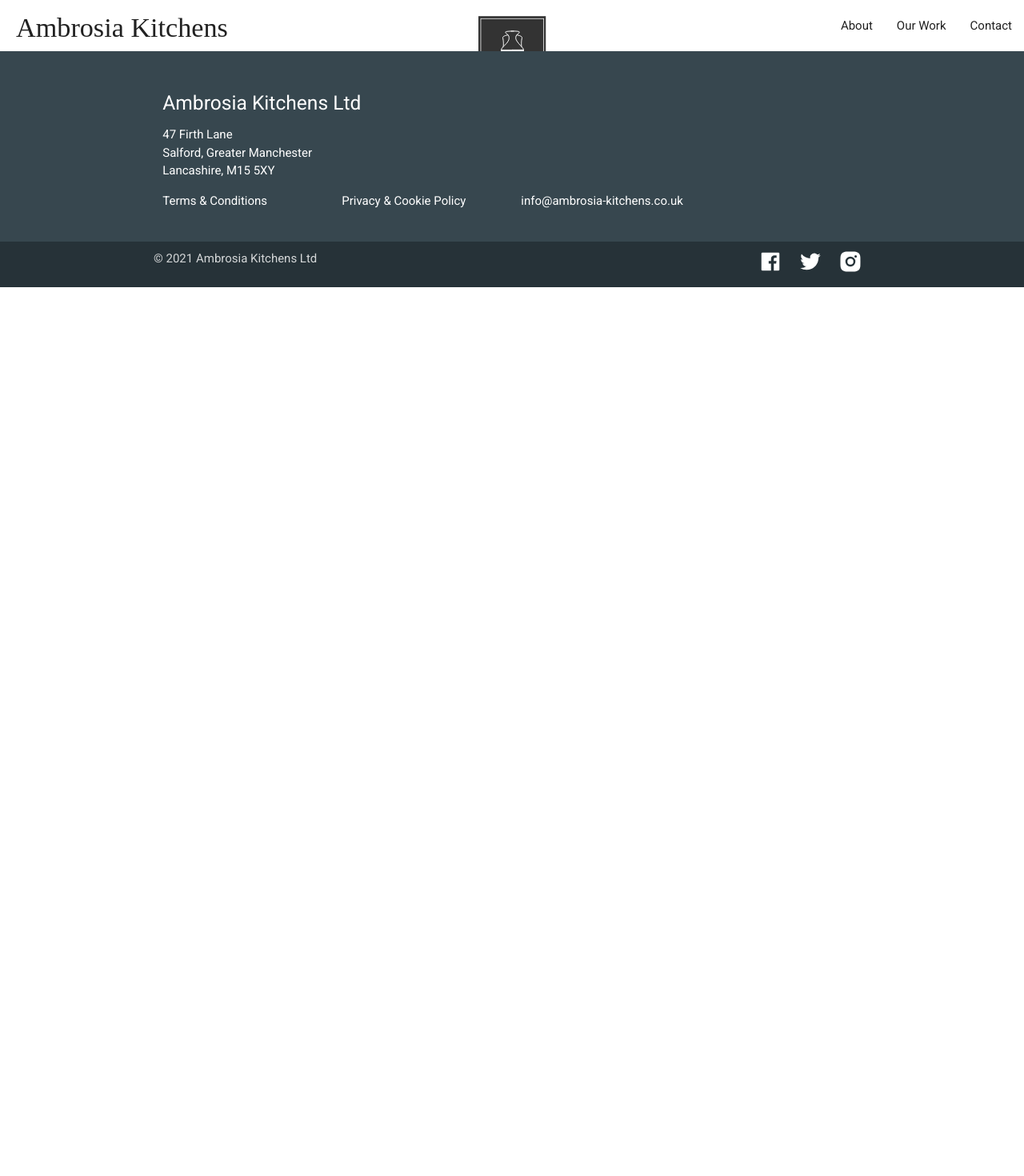
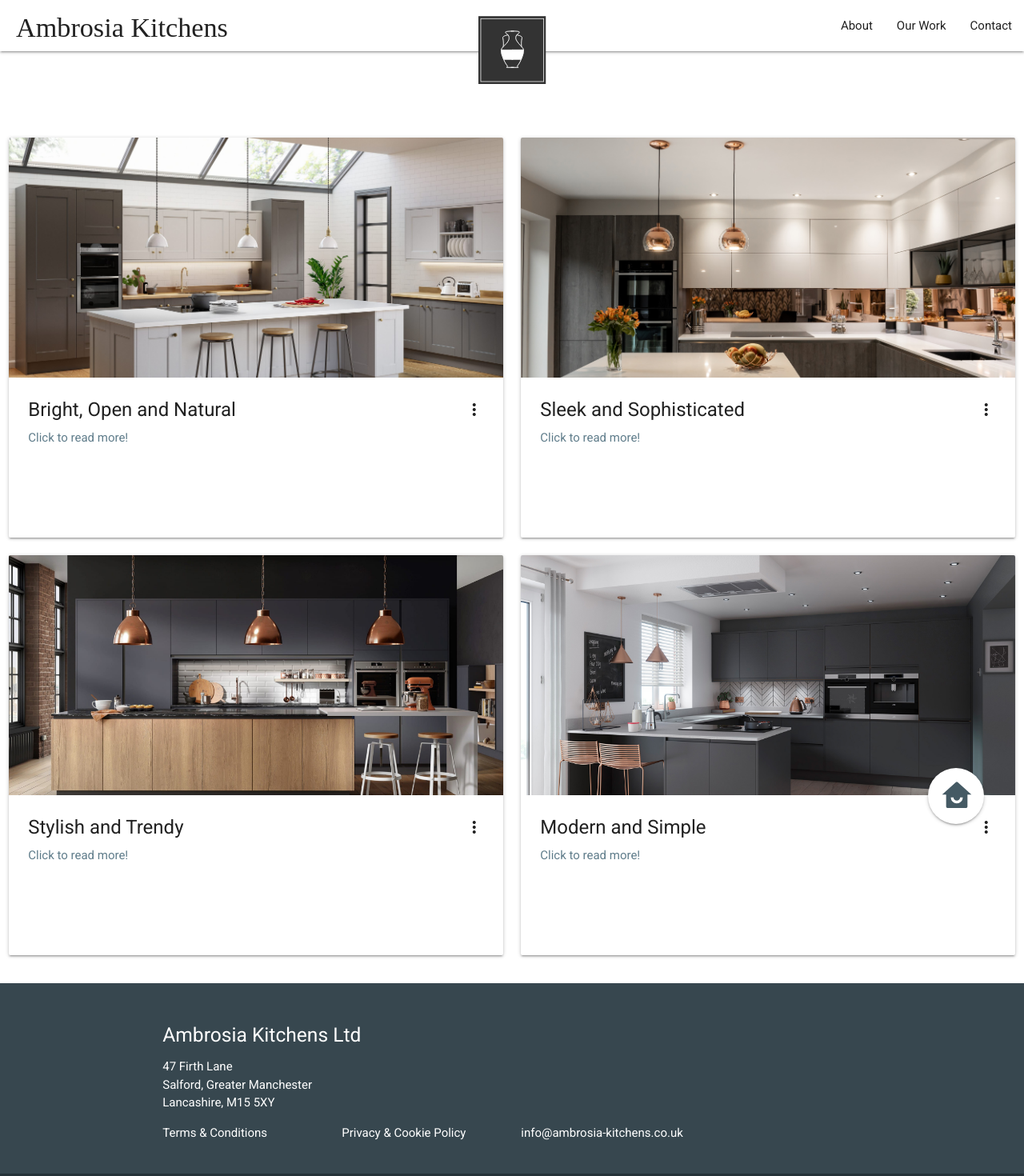
Before and after one commit to PhilwithoneL/ambrosia-kitchens, a React (Create React App) app: page /OurWork in a window 1280 px wide. Shown: the top 1470 px of the page at 80% size. Before the commit the page ends 1080 px from the top, so only its background shows below. Built offline with nearby package versions, Linux system fonts and the light colour scheme; a web font is replaced by a local one.

Commit message:
V0.12 Our Work Page creation
- Added cards for each example of work

```diff
--- a/src/App.js
+++ b/src/App.js
@@ -15,6 +15,7 @@ function App() {
     <Router>
       <div>
         <NavBar />
+
         <Switch>
 
           <Route path = "/" exact component = { Welcome } />
@@ -22,9 +23,9 @@ function App() {
           <Route path="/OurWork" component= { OurWork } />
           <Contact path= "/Contact" component= { Contact } />
 
-          </Switch>
+        </Switch>
 
-          <Footer />
+         <Footer />
       </div>
     </Router>
 
--- a/src/components/About.js
+++ b/src/components/About.js
@@ -32,7 +32,7 @@ const About = () => {
 
             <div  class="section white about-message">
               <div class="row container" data-aos="fade-right" data-aos-duration="750">
-              <h2 class="header black-text" >About us</h2>
+              <h3 class="header black-text" >About us</h3>
                 <p class="black-text">
                   <p>Ambrosia kitchens are designed by us and handmade in our own factory by skilled craftsmen. Every one of our customers is different and so are the kitchens we design for them, from the worktops to the exquisite detailing on the drawer fronts.</p>
 
@@ -49,7 +49,7 @@ const About = () => {
             </div>
 
             <div  class="section white about-process">
-              <div class="row container" data-aos="fade-right" data-aos-duration="750">
+              <div class="row container" data-aos="fade-left" data-aos-duration="750">
               <h4 class="header black-text text-flow" >The 3 step process</h4>
                 <div className ="section"></div>
 
--- a/src/components/Contact.js
+++ b/src/components/Contact.js
@@ -4,6 +4,7 @@ const Contact = () => {
     return (
         <div>
 
+
         </div>
     )
 }
--- a/src/components/HomeBtn.js
+++ b/src/components/HomeBtn.js
@@ -13,7 +13,7 @@ const HomeBtn = () => {
     return (
         <div className = "home-btn-span">
             <div className = "home-btn-container">
-                <a href = '/' class="home-btn btn white pulse">
+                <a href = '/' class="home-btn btn white" >
                     <RiHomeSmileFill className = "blue-grey-text text-darken-2 home-icon" />
                 </a>
             </div>
--- a/src/components/OurWork.js
+++ b/src/components/OurWork.js
@@ -1,8 +1,101 @@
-import React from 'react'
+import { React, useEffect } from 'react';
+import M from 'materialize-css/dist/js/materialize.min.js';
+import HomeBtn from './HomeBtn';
+import kitchenAboutImg1 from '../assets/about-kitchen1.jpg';
+import kitchenAboutImg2 from '../assets/about-kitchen2.jpg';
+import kitchenWelcomeImg1 from '../assets/Welcome-Kitchen.jpg';
+import kitchenWelcomeImg2 from '../assets/Welcome-Kitchen2.jpg';
 
 const OurWork = () => {
+
+    useEffect(() => {
+
+        M.AutoInit();
+
+      },[]);
+
+
     return (
         <div>
+            <div className = "section work-divider"></div>
+
+            <div className = "row">
+
+            <div className = "col m6 s12">
+
+                <div class="card large">
+                    <div class="card-image waves-effect waves-block waves-light">
+                    <img class="activator" src= { kitchenAboutImg1 }  />
+                    </div>
+                    <div class="card-content">
+                    <span class="card-title activator grey-text text-darken-4">Bright, Open and Natural<i class="material-icons right">more_vert</i></span>
+                    <p className = "blue-grey-text activator pointer">Click to read more!</p>
+                    </div>
+                    <div class="card-reveal">
+                    <span class="card-title grey-text text-darken-4">Bright, Open and Natural<i class="material-icons right">close</i></span>
+                    <p>Here is some more information about this product that is only revealed once clicked on.</p>
+                    </div>
+                </div>
+
+            </div>
+
+            <div className = "col m6 s12">
+
+                <div class="card large">
+                    <div class="card-image waves-effect waves-block waves-light">
+                    <img class="activator" src= { kitchenAboutImg2 }  />
+                    </div>
+                    <div class="card-content">
+                    <span class="card-title activator grey-text text-darken-4">Sleek and Sophisticated<i class="material-icons right">more_vert</i></span>
+                    <p className = "blue-grey-text activator pointer">Click to read more!</p>
+                    </div>
+                    <div class="card-reveal">
+                    <span class="card-title grey-text text-darken-4">Sleek and Sophisticated<i class="material-icons right">close</i></span>
+                    <p>Here is some more information about this product that is only revealed once clicked on.</p>
+                    </div>
+                </div>
+
+            </div>
+
+            <div className = "col m6 s12">
+
+                <div class="card large">
+                    <div class="card-image waves-effect waves-block waves-light">
+                    <img class="activator" src= { kitchenWelcomeImg1 }  />
+                    </div>
+                    <div class="card-content">
+                    <span class="card-title activator grey-text text-darken-4">Stylish and Trendy<i class="material-icons right">more_vert</i></span>
+                    <p className = "blue-grey-text activator pointer">Click to read more!</p>
+                    </div>
+                    <div class="card-reveal">
+                    <span class="card-title grey-text text-darken-4">Stylish and Trendy<i class="material-icons right">close</i></span>
+                    <p>Here is some more information about this product that is only revealed once clicked on.</p>
+                    </div>
+                </div>
+
+            </div>
+
+            <div className = "col m6 s12">
+
+                <div class="card large">
+                    <div class="card-image waves-effect waves-block waves-light">
+                    <img class="activator" src= { kitchenWelcomeImg2 }  />
+                    </div>
+                    <div class="card-content">
+                    <span class="card-title activator grey-text text-darken-4">Modern and Simple<i class="material-icons right">more_vert</i></span>
+                    <p className = "blue-grey-text activator pointer">Click to read more!</p>
+                    </div>
+                    <div class="card-reveal">
+                    <span class="card-title grey-text text-darken-4">Modern and Simple<i class="material-icons right">close</i></span>
+                    <p>Here is some more information about this product that is only revealed once clicked on.</p>
+                    </div>
+                </div>
+
+            </div>
+
+            </div>
+
+            <HomeBtn />
 
         </div>
     )
--- a/src/components/Welcome.js
+++ b/src/components/Welcome.js
@@ -32,7 +32,7 @@ export const Welcome = () => {
       slidesToScroll: 1,
       speed: 1000,
       autoplay: true,
-      autoplaySpeed: 4500,
+      autoplaySpeed: 5500,
       slidesToShow: 1,
     };
 
@@ -45,7 +45,7 @@ export const Welcome = () => {
 
             <div  class="section white welcome-message">
               <div class="row container" data-aos="fade-right" data-aos-duration="750">
-                <h2 class="header black-text" >Welcome!</h2>
+                <h3 class="header black-text" >Stylish bespoke kitchens</h3>
                 <p class="black-text">
                   <p>We offer high quality, bespoke kitchen renovations in the Manchester area. We offer a range styles and designs to best meet your needs and budget.</p>
 
@@ -59,7 +59,7 @@ export const Welcome = () => {
                     </div>
                     <div className = "col s10 center-div">
                       <div className = "center-div">
-                        <a class="waves-effect waves-light btn cyan darken-3 btn-large modal-trigger " href="#modal1">Get a consultation!</a>
+                        <a class="waves-effect waves-light btn cyan darken-3 btn-large modal-trigger" href="#modal1">Get a consultation!</a>
                       </div>
                     </div>
                     <div className = "col s1">
@@ -78,8 +78,7 @@ export const Welcome = () => {
             <div  class="section white welcome-message " data-aos="fade-left" data-aos-duration="750">
 
             <div>
-              <h2 className = "text-center">Testimonials</h2>
-
+              <h3 className = "text-center">Testimonials</h3>
 
               <Slider {...settings}>
 
--- a/src/scss/main.css
+++ b/src/scss/main.css
@@ -34,6 +34,15 @@ html {
 
 .text-align-center {
   text-align: center;
+}
+
+.icon-bounce:hover {
+  -webkit-animation: 0.5s ease-out 0s 1 hoverbounce;
+          animation: 0.5s ease-out 0s 1 hoverbounce;
+}
+
+.pointer {
+  cursor: pointer;
 }
 
 .home-btn-span {
@@ -277,6 +286,10 @@ html {
   height: 20px;
 }
 
+.work-divider {
+  height: 100px;
+}
+
 li {
   list-style: none;
 }
--- a/src/styles/main.scss
+++ b/src/styles/main.scss
@@ -6,6 +6,8 @@ html {
     background-color: white;
     height:1080px;
     overflow-x:hidden;
+
+
 }
 
 .main {
@@ -29,7 +31,17 @@ html {
     text-align:center;
 }
 
+.icon-bounce {
 
+    &:hover {
+        animation: 0.5s ease-out 0s 1 hoverbounce;
+    }
+
+}
+
+.pointer {
+    cursor: pointer;
+}
 //HomeBtn
 
 .home-btn-span {
@@ -43,6 +55,9 @@ html {
 .home-btn-container {
     transform:translateX(-50px);
 }
+
+
+
 
 .home-btn {
     height:70px;
@@ -103,8 +118,6 @@ html {
     }
 
 }
-
-
 
 @keyframes bounce {
 
@@ -207,6 +220,13 @@ html {
 }
 
 
+//Our work page
+
+.work-divider {
+    height: 100px;
+}
+
+
 //Footer
 
 
```
Also changed, not shown: 1 other file (tests, documents, lock files or other folders).
